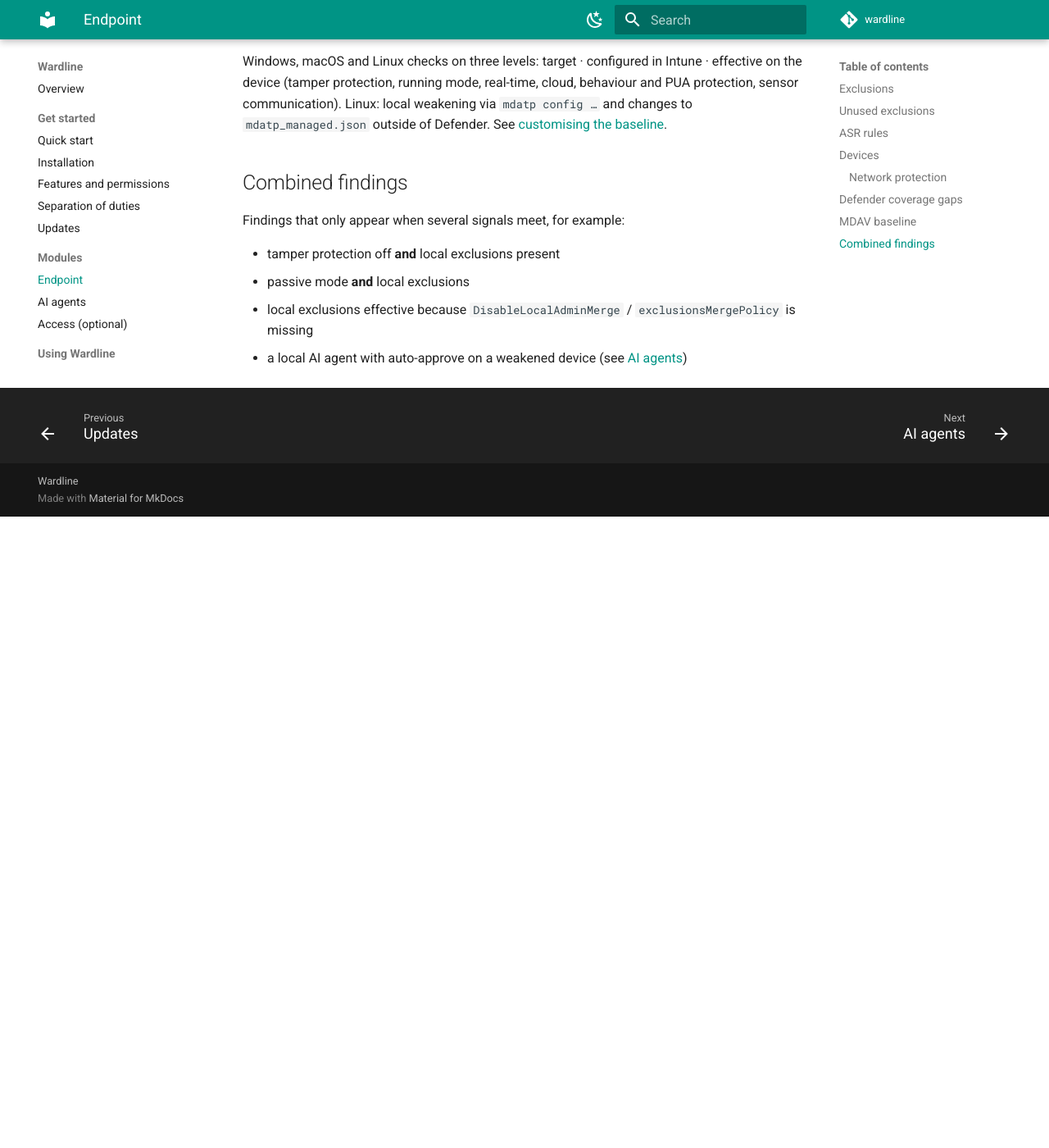
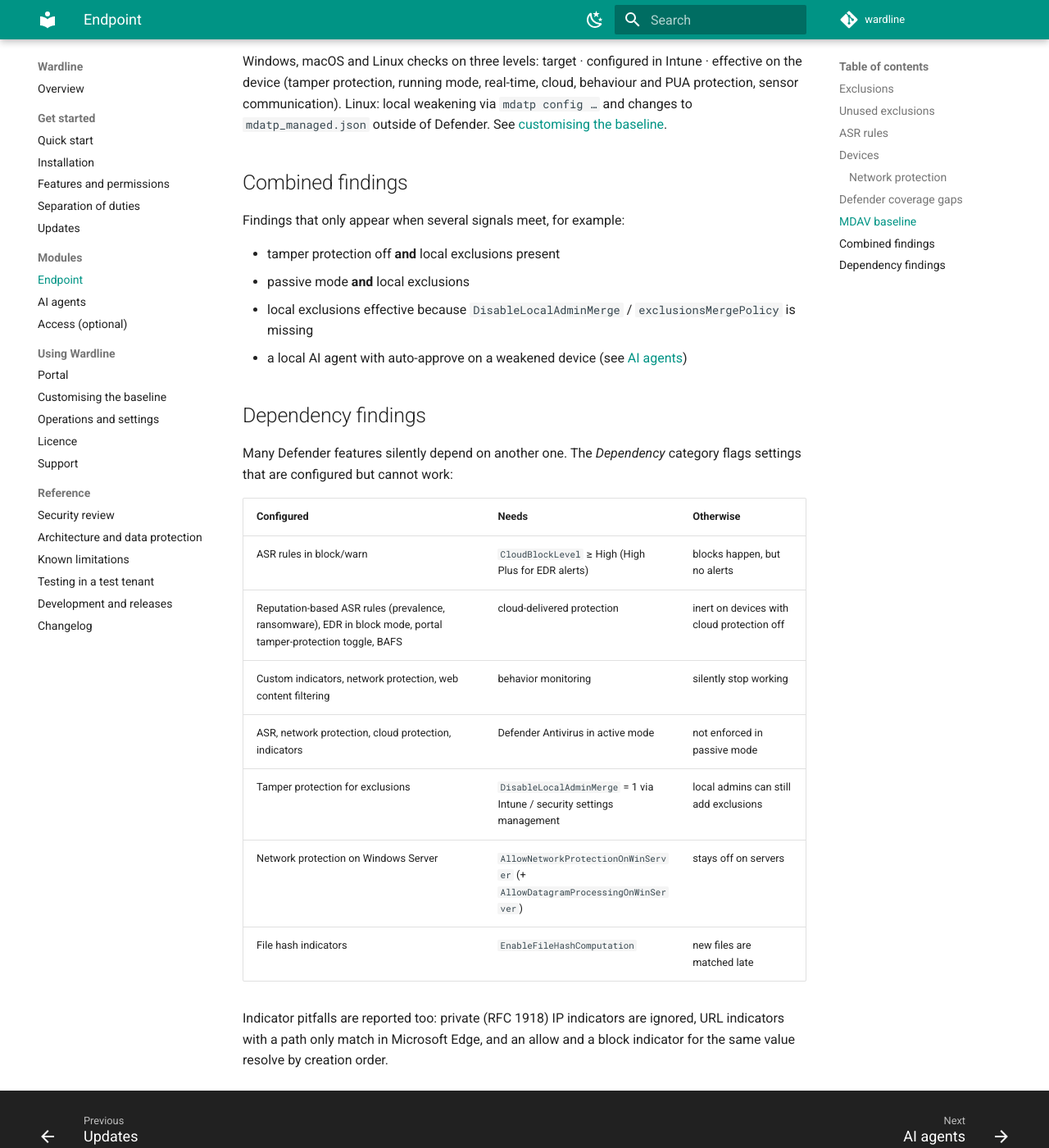
Before and after one commit to dominikhoefling/gapsio, an MkDocs documentation site: the page built from docs/modules/endpoint.md, in a window 1280 px wide and 1400 px high, scrolled down 1861 px. Shown: the whole window at 82% size. Built offline with MkDocs 1.6.1 and Material for MkDocs 9.7.7, drawn with Linux system fonts in a browser that asks for light colours; comment, search, counter and statistics services are not loaded; before the commit the page ends 2491 px from its top, so only the background shows below that.

Commit message:
Add dependency findings: configured-but-inert Defender settings
New Dependency category derived from MDE interdependencies: cloud block level
vs ASR alerting, cloud protection prerequisites (reputation ASR rules, EDR block
mode, portal tamper toggle), behavior monitoring for indicators/NP, passive mode,
DisableLocalAdminMerge for tamper-protected exclusions, NP on Windows Server,
and indicator pitfalls (RFC1918, URL paths, allow/block conflicts, file hash
computation). Tests and docs updated.

```diff
--- a/docs/modules/endpoint.md
+++ b/docs/modules/endpoint.md
@@ -66,3 +66,21 @@ Findings that only appear when several signals meet, for example:
 - passive mode **and** local exclusions
 - local exclusions effective because `DisableLocalAdminMerge` / `exclusionsMergePolicy` is missing
 - a local AI agent with auto-approve on a weakened device (see [AI agents](agents.md))
+
+## Dependency findings
+
+Many Defender features silently depend on another one. The *Dependency* category flags settings that are
+configured but cannot work:
+
+| Configured | Needs | Otherwise |
+|---|---|---|
+| ASR rules in block/warn | `CloudBlockLevel` ≥ High (High Plus for EDR alerts) | blocks happen, but no alerts |
+| Reputation-based ASR rules (prevalence, ransomware), EDR in block mode, portal tamper-protection toggle, BAFS | cloud-delivered protection | inert on devices with cloud protection off |
+| Custom indicators, network protection, web content filtering | behavior monitoring | silently stop working |
+| ASR, network protection, cloud protection, indicators | Defender Antivirus in active mode | not enforced in passive mode |
+| Tamper protection for exclusions | `DisableLocalAdminMerge` = 1 via Intune / security settings management | local admins can still add exclusions |
+| Network protection on Windows Server | `AllowNetworkProtectionOnWinServer` (+ `AllowDatagramProcessingOnWinServer`) | stays off on servers |
+| File hash indicators | `EnableFileHashComputation` | new files are matched late |
+
+Indicator pitfalls are reported too: private (RFC 1918) IP indicators are ignored, URL indicators with a path
+only match in Microsoft Edge, and an allow and a block indicator for the same value resolve by creation order.
```
Also changed, not shown: CHANGELOG.md (+1 -0 lines), 3 other files.
